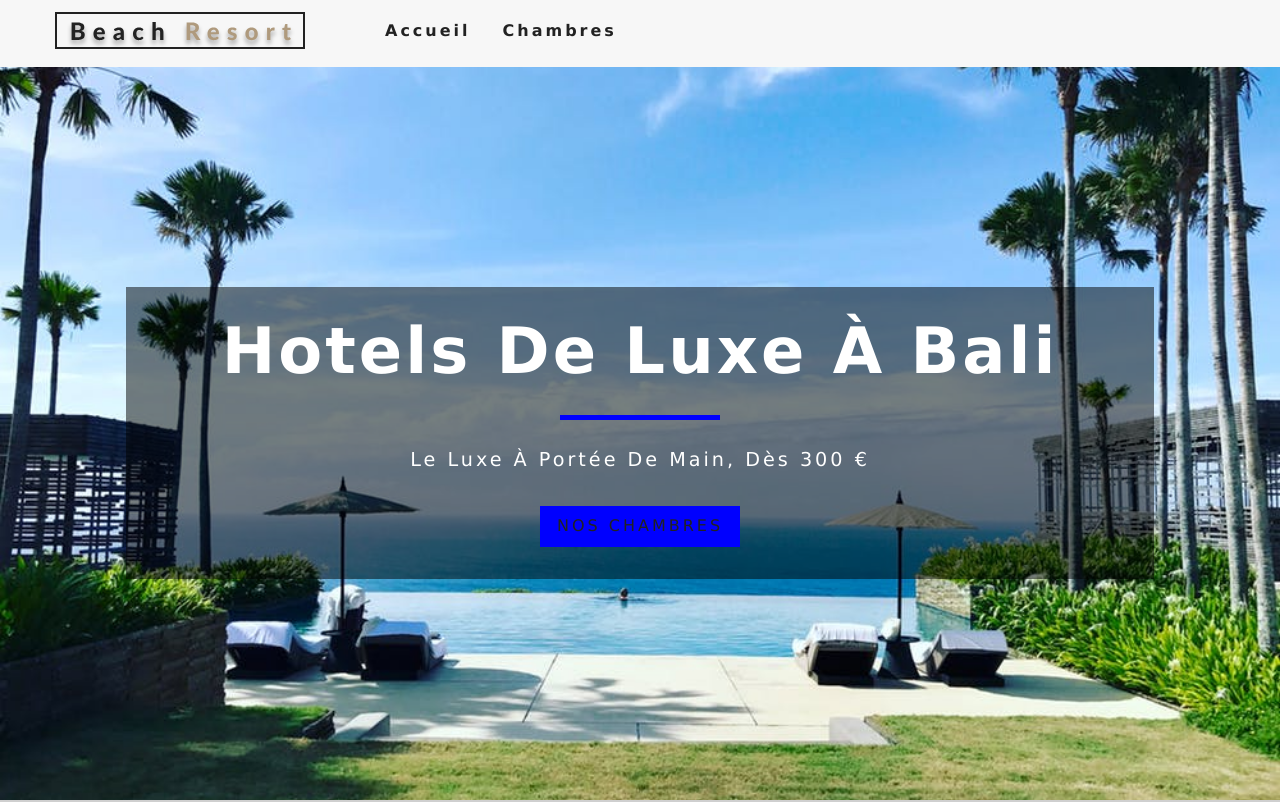
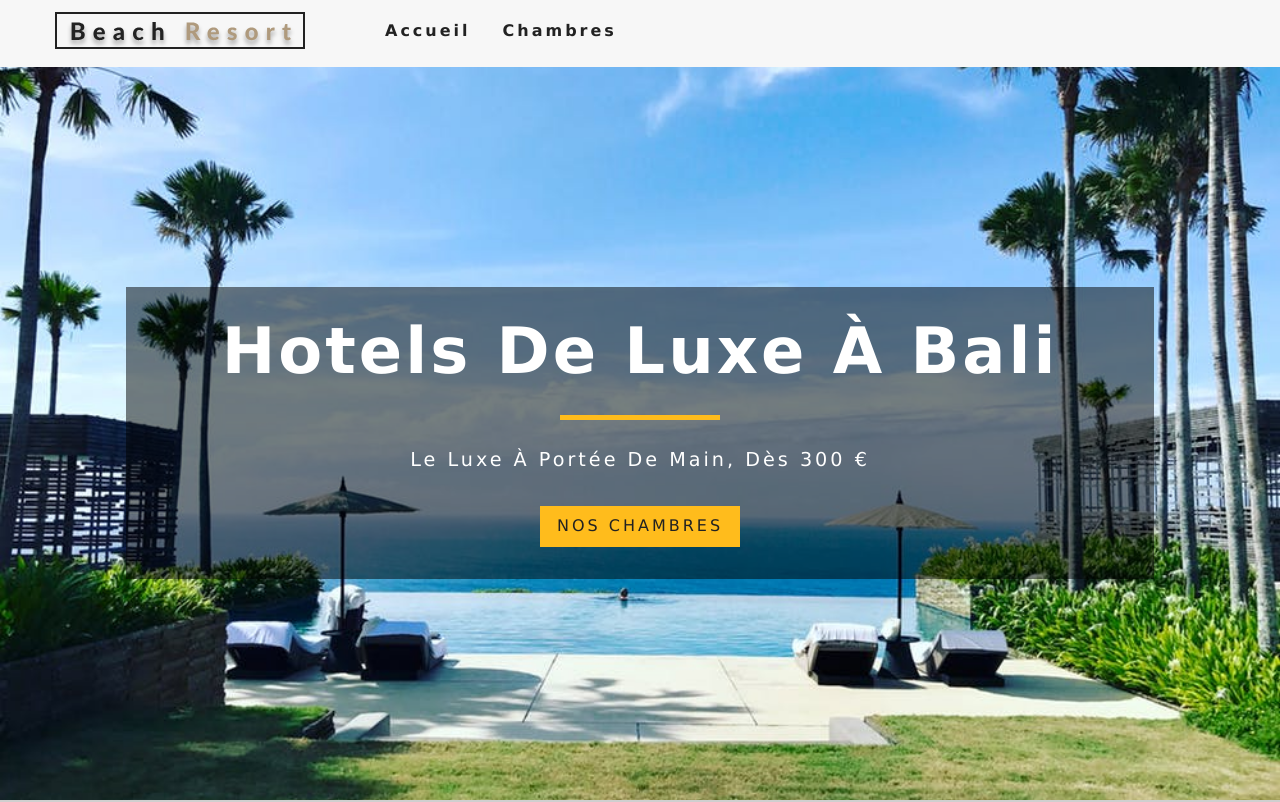
Before and after one commit to justine-tarlet/Resort, a React (Create React App) app: page / in a window 1280 px wide. Shown: the top 802 px of the page. Built offline with nearby package versions, Linux system fonts and the light colour scheme; no server answers.

Commit message:
Update App.css

```diff
--- a/src/App.css
+++ b/src/App.css
@@ -4,11 +4,11 @@
   box-sizing: border-box;
 }
 :root {
-  --primaryColor: blue;
+  --primaryColor: #FFBC1C;
   --mainWhite: #fff;
   --offWhite: #f7f7f7;
   --mainBlack: #222;
-  --mainGrey: #ececec;
+  --mainGrey: #E5F7FF;
   --darkGrey: #cfcfcf;
   --mainTransition: all 0.3s linear;
   --mainSpacing: 3px;
```
